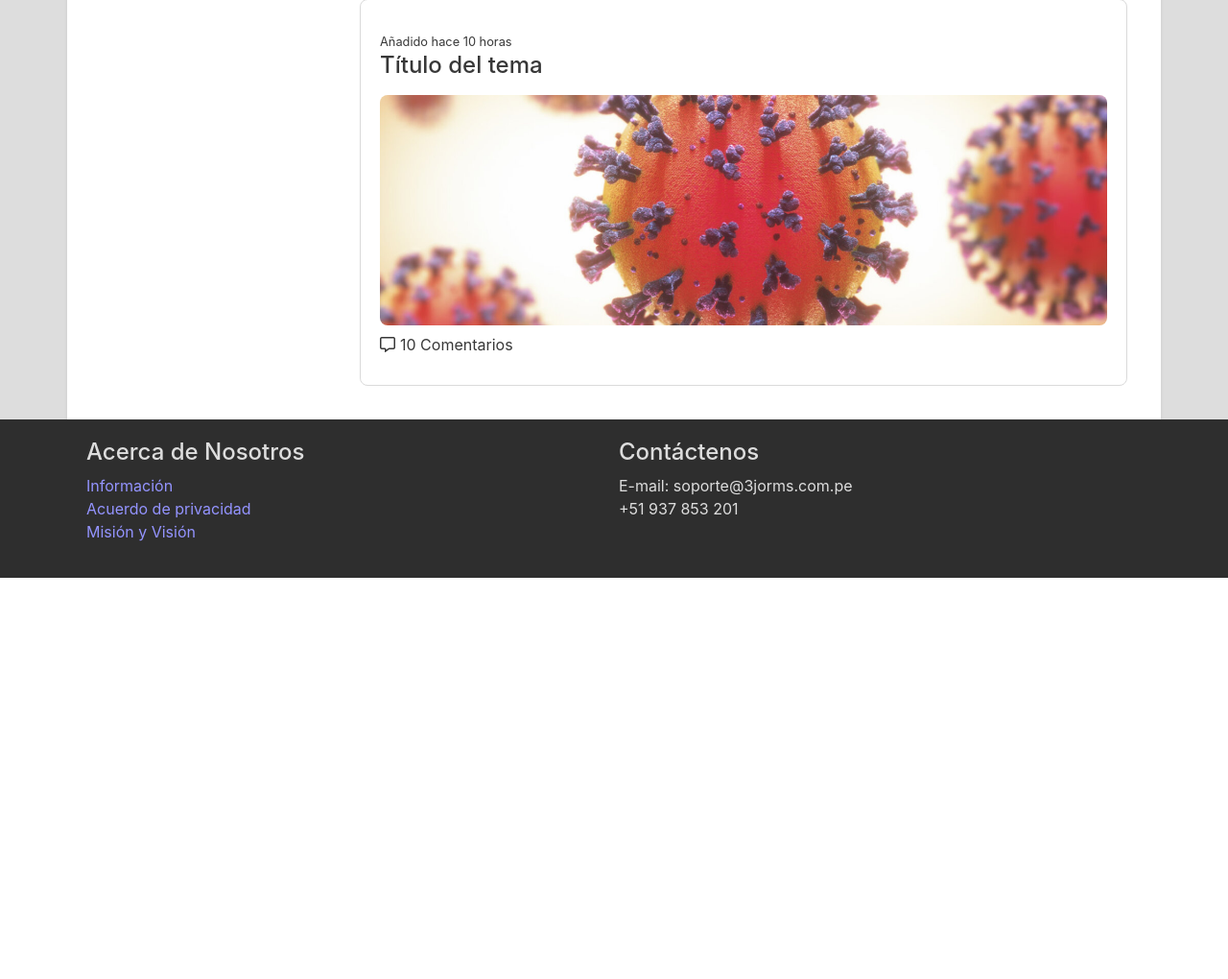
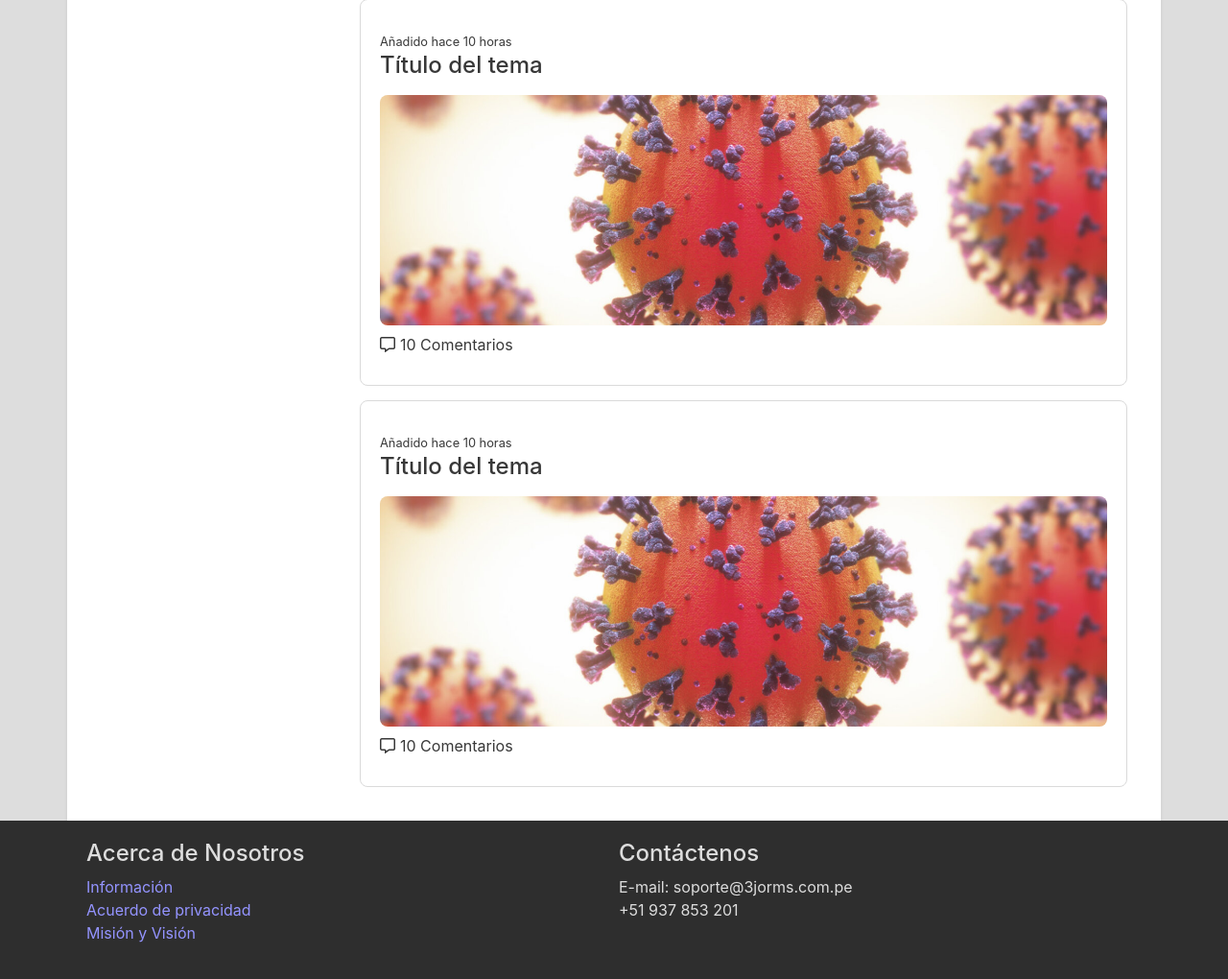
Before and after one commit to LeuGimrt/Prueba-DC19, a Flask app: page /foro in a window 1280 px wide. Shown: the part 1330-2350 px from the top of the page at 96% size. Before the commit the page ends 1932 px from the top, so only its background shows below. Run offline with Flask 2, Linux system fonts and the light colour scheme; some libraries are stand-ins or nearby versions.

Commit message:
topic v0.1

```diff
--- a/app.py
+++ b/app.py
@@ -26,6 +26,10 @@ def internal_server_error(e):
 def foro():
     return render_template('foro.html')
 
+@app.route('/topic')
+def topic():
+    return render_template('topic.html')
+
 
 if __name__ == '__main__':
     app.run(debug=True)
--- a/static/css/foro.css
+++ b/static/css/foro.css
@@ -2,11 +2,11 @@ i {
     margin-right: 5px;
 }
 
-.topic-foro a {
+.foro-topics a {
     color: inherit;
 }
 
-.topic-foro a:hover {
+.foro-topics a:hover {
     text-decoration: none;
 }
 
--- a/templates/foro.html
+++ b/templates/foro.html
@@ -103,9 +103,10 @@ Foro
         </div>
     </div>
 
-    <div class="col-12 col-sm-7 col-md-8 col-lg-9">
+    <div class="col-12 col-sm-7 col-md-8 col-lg-9 foro-topics">
+        <a href="{{ url_for('topic') }}">
             <div class="topic-foro">
-            <a href="#">
+
                 <small>Añadido hace 10 horas</small>
                 <h4>Título del tema</h4>
                 <div>
@@ -114,11 +115,13 @@ Foro
                 <ul class="foot-topic">
                     <li><i class="far fa-comment-alt"></i>10 Comentarios</li>
                 </ul>
+            </div>
         </a>
-        </div>
 
+
+        <a href="{{ url_for('topic') }}">
             <div class="topic-foro">
-            <a href="#">
+
                 <small>Añadido hace 10 horas</small>
                 <h4>Título del tema</h4>
                 <div>
@@ -127,10 +130,12 @@ Foro
                 <ul class="foot-topic">
                     <li><i class="far fa-comment-alt"></i>10 Comentarios</li>
                 </ul>
+            </div>
         </a>
-        </div>
+
+        <a href="{{ url_for('topic') }}">
             <div class="topic-foro">
-            <a href="#">
+
                 <small>Añadido hace 10 horas</small>
                 <h4>Título del tema</h4>
                 <div>
@@ -139,10 +144,12 @@ Foro
                 <ul class="foot-topic">
                     <li><i class="far fa-comment-alt"></i>10 Comentarios</li>
                 </ul>
+            </div>
         </a>
-        </div>
+
+        <a href="{{ url_for('topic') }}">
             <div class="topic-foro">
-            <a href="#">
+
                 <small>Añadido hace 10 horas</small>
                 <h4>Título del tema</h4>
                 <div>
@@ -151,8 +158,22 @@ Foro
                 <ul class="foot-topic">
                     <li><i class="far fa-comment-alt"></i>10 Comentarios</li>
                 </ul>
+            </div>
         </a>
+
+        <a href="{{ url_for('topic') }}">
+            <div class="topic-foro">
+
+                <small>Añadido hace 10 horas</small>
+                <h4>Título del tema</h4>
+                <div>
+                    <img class="img-topic" src="{{url_for('static', filename = 'img/covid-19.jpg')}}" alt="Covid-19">
                 </div>
+                <ul class="foot-topic">
+                    <li><i class="far fa-comment-alt"></i>10 Comentarios</li>
+                </ul>
+            </div>
+        </a>
     </div>
 </div>
 
```
Also changed, not shown: templates/topic.html (added, +9 -0 lines). Lines whose indentation alone changed are shown as unchanged.
